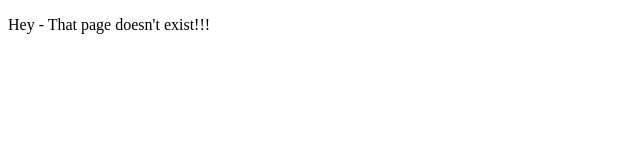
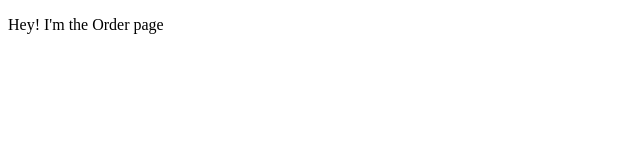
Before and after one commit to johnsonr84/gatsbys-pizza, a Gatsby app in the folder gatsby/: page /order in a window 1280 px wide. Before the commit this address had no page. Shown: the top 160 px of the page, without its empty margins (0-640 px from the left). Built offline with nearby package versions, Linux system fonts and the light colour scheme.

Commit message:
init commit create OrderPage

```diff
--- /dev/null
+++ b/gatsby/src/pages/order.js
@@ -0,0 +1,9 @@
+import React from 'react';
+
+export default function OrderPage() {
+  return (
+    <>
+      <p>Hey! I'm the Order page</p>
+    </>
+  );
+}
```
